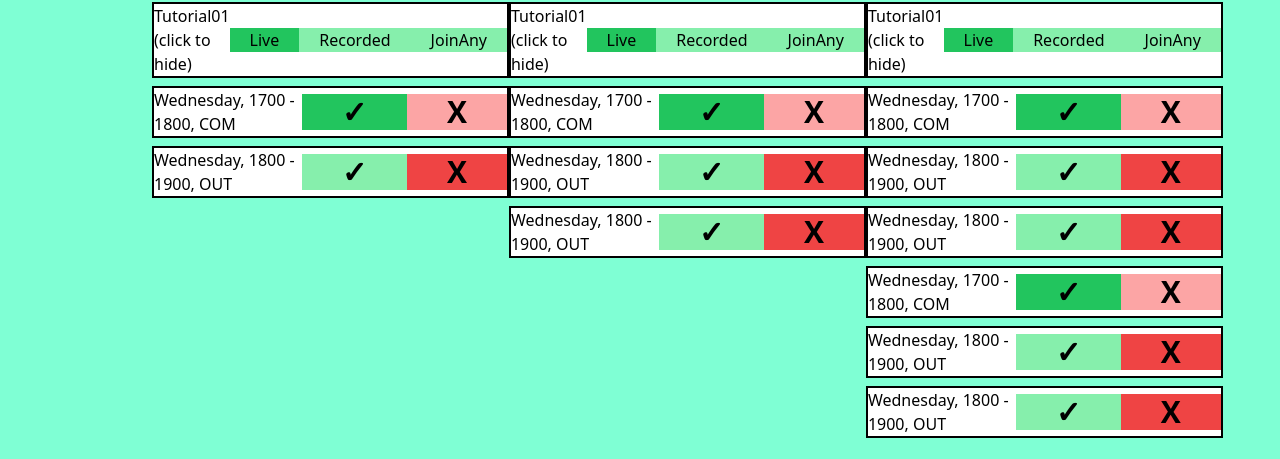
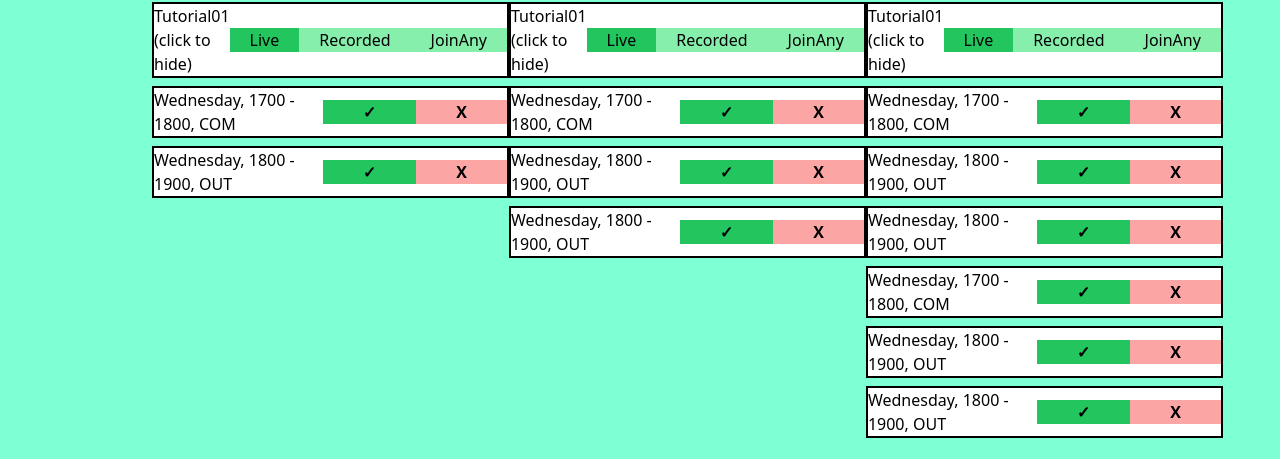
Before and after one commit to FooChao/Test-WebSite-Layout, a website: page index.html in a window 1280 px wide. Shown: the part 234-693 px from the top of the page. Drawn offline with Linux system fonts and the light colour scheme.

Commit message:
Fourth Commit: Tools Par1 Fix2

```diff
--- a/index.html
+++ b/index.html
@@ -108,13 +108,13 @@
                     </div>
                     <div class="mt-2 flex bg-white border-2 border-black items-center justify-between">
                         Wednesday, 1700 - 1800, COM
-                        <button class =" px-5 md:px-10 lg:px-15 bg-green-500 font-bold text-3xl hover:bg-orange-400"> &check; </button>
-                        <button class =" px-5 md:px-10 lg:px-15 bg-red-300 font-bold text-3xl hover:bg-orange-400"> X </button>
+                        <button class =" px-5 md:px-10 lg:px-15 bg-green-500 font-bold text-md hover:bg-orange-400"> &check; </button>
+                        <button class =" px-5 md:px-10 lg:px-15 bg-red-300 font-bold text-md hover:bg-orange-400"> X </button>
                     </div>
                     <div class="mt-2 flex bg-white border-2 border-black items-center justify-between">
                         Wednesday, 1800 - 1900, OUT
-                        <button class =" px-5 md:px-10 lg:px-15 bg-green-300 font-bold text-3xl hover:bg-orange-400"> &check; </button>
-                        <button class =" px-5 md:px-10 lg:px-15 bg-red-500 font-bold text-3xl hover:bg-orange-400"> X </button>
+                        <button class =" px-5 md:px-10 lg:px-15 bg-green-500 font-bold text-md hover:bg-orange-400"> &check; </button>
+                        <button class =" px-5 md:px-10 lg:px-15 bg-red-300 font-bold text-md hover:bg-orange-400"> X </button>
                     </div>
                 </div>
                 <!--Modules Tut/Lect2-->
@@ -129,18 +129,18 @@
                     </div>
                     <div class="mt-2 flex bg-white border-2 border-black items-center justify-between">
                         Wednesday, 1700 - 1800, COM
-                        <button class =" px-5 md:px-10 lg:px-15 bg-green-500 font-bold text-3xl hover:bg-orange-400"> &check; </button>
-                        <button class =" px-5 md:px-10 lg:px-15 bg-red-300 font-bold text-3xl hover:bg-orange-400"> X </button>
+                        <button class =" px-5 md:px-10 lg:px-15 bg-green-500 font-bold text-md hover:bg-orange-400"> &check; </button>
+                        <button class =" px-5 md:px-10 lg:px-15 bg-red-300 font-bold text-md hover:bg-orange-400"> X </button>
                     </div>
                     <div class="mt-2 flex bg-white border-2 border-black items-center justify-between">
                         Wednesday, 1800 - 1900, OUT
-                        <button class =" px-5 md:px-10 lg:px-15 bg-green-300 font-bold text-3xl hover:bg-orange-400"> &check; </button>
-                        <button class =" px-5 md:px-10 lg:px-15 bg-red-500 font-bold text-3xl hover:bg-orange-400"> X </button>
+                        <button class =" px-5 md:px-10 lg:px-15 bg-green-500 font-bold text-md hover:bg-orange-400"> &check; </button>
+                        <button class =" px-5 md:px-10 lg:px-15 bg-red-300 font-bold text-md hover:bg-orange-400"> X </button>
                     </div>
                     <div class="mt-2 flex bg-white border-2 border-black items-center justify-between">
                         Wednesday, 1800 - 1900, OUT
-                        <button class =" px-5 md:px-10 lg:px-15 bg-green-300 font-bold text-3xl hover:bg-orange-400"> &check; </button>
-                        <button class =" px-5 md:px-10 lg:px-15 bg-red-500 font-bold text-3xl hover:bg-orange-400"> X </button>
+                        <button class =" px-5 md:px-10 lg:px-15 bg-green-500 font-bold text-md hover:bg-orange-400"> &check; </button>
+                        <button class =" px-5 md:px-10 lg:px-15 bg-red-300 font-bold text-md hover:bg-orange-400"> X </button>
                     </div>
                 </div>
 
@@ -156,34 +156,34 @@
                     </div>
                     <div class="mt-2 flex bg-white border-2 border-black items-center justify-between">
                         Wednesday, 1700 - 1800, COM
-                        <button class =" px-5 md:px-10 lg:px-15 bg-green-500 font-bold text-3xl hover:bg-orange-400"> &check; </button>
-                        <button class =" px-5 md:px-10 lg:px-15 bg-red-300 font-bold text-3xl hover:bg-orange-400"> X </button>
+                        <button class =" px-5 md:px-10 lg:px-15 bg-green-500 font-bold text-md hover:bg-orange-400"> &check; </button>
+                        <button class =" px-5 md:px-10 lg:px-15 bg-red-300 font-bold text-md hover:bg-orange-400"> X </button>
                     </div>
                     <div class="mt-2 flex bg-white border-2 border-black items-center justify-between">
                         Wednesday, 1800 - 1900, OUT
-                        <button class =" px-5 md:px-10 lg:px-15 bg-green-300 font-bold text-3xl hover:bg-orange-400"> &check; </button>
-                        <button class =" px-5 md:px-10 lg:px-15 bg-red-500 font-bold text-3xl hover:bg-orange-400"> X </button>
+                        <button class =" px-5 md:px-10 lg:px-15 bg-green-500 font-bold text-md hover:bg-orange-400"> &check; </button>
+                        <button class =" px-5 md:px-10 lg:px-15 bg-red-300 font-bold text-md hover:bg-orange-400"> X </button>
                     </div>
                     <div class="mt-2 flex bg-white border-2 border-black items-center justify-between">
                         Wednesday, 1800 - 1900, OUT
-                        <button class =" px-5 md:px-10 lg:px-15 bg-green-300 font-bold text-3xl hover:bg-orange-400"> &check; </button>
-                        <button class =" px-5 md:px-10 lg:px-15 bg-red-500 font-bold text-3xl hover:bg-orange-400"> X </button>
+                        <button class =" px-5 md:px-10 lg:px-15 bg-green-500 font-bold text-md hover:bg-orange-400"> &check; </button>
+                        <button class =" px-5 md:px-10 lg:px-15 bg-red-300 font-bold text-md hover:bg-orange-400"> X </button>
                     </div>
 
                     <div class="mt-2 flex bg-white border-2 border-black items-center justify-between">
                         Wednesday, 1700 - 1800, COM
-                        <button class =" px-5 md:px-10 lg:px-15 bg-green-500 font-bold text-3xl hover:bg-orange-400"> &check; </button>
-                        <button class =" px-5 md:px-10 lg:px-15 bg-red-300 font-bold text-3xl hover:bg-orange-400"> X </button>
+                        <button class =" px-5 md:px-10 lg:px-15 bg-green-500 font-bold text-md hover:bg-orange-400"> &check; </button>
+                        <button class =" px-5 md:px-10 lg:px-15 bg-red-300 font-bold text-md hover:bg-orange-400"> X </button>
                     </div>
                     <div class="mt-2 flex bg-white border-2 border-black items-center justify-between">
                         Wednesday, 1800 - 1900, OUT
-                        <button class =" px-5 md:px-10 lg:px-15 bg-green-300 font-bold text-3xl hover:bg-orange-400"> &check; </button>
-                        <button class =" px-5 md:px-10 lg:px-15 bg-red-500 font-bold text-3xl hover:bg-orange-400"> X </button>
+                        <button class =" px-5 md:px-10 lg:px-15 bg-green-500 font-bold text-md hover:bg-orange-400"> &check; </button>
+                        <button class =" px-5 md:px-10 lg:px-15 bg-red-300 font-bold text-md hover:bg-orange-400"> X </button>
                     </div>
                     <div class="mt-2 flex bg-white border-2 border-black items-center justify-between">
                         Wednesday, 1800 - 1900, OUT
-                        <button class =" px-5 md:px-10 lg:px-15 bg-green-300 font-bold text-3xl hover:bg-orange-400"> &check; </button>
-                        <button class =" px-5 md:px-10 lg:px-15 bg-red-500 font-bold text-3xl hover:bg-orange-400"> X </button>
+                        <button class =" px-5 md:px-10 lg:px-15 bg-green-500 font-bold text-md hover:bg-orange-400"> &check; </button>
+                        <button class =" px-5 md:px-10 lg:px-15 bg-red-300 font-bold text-md hover:bg-orange-400"> X </button>
                     </div>
                 </div>
 
```
